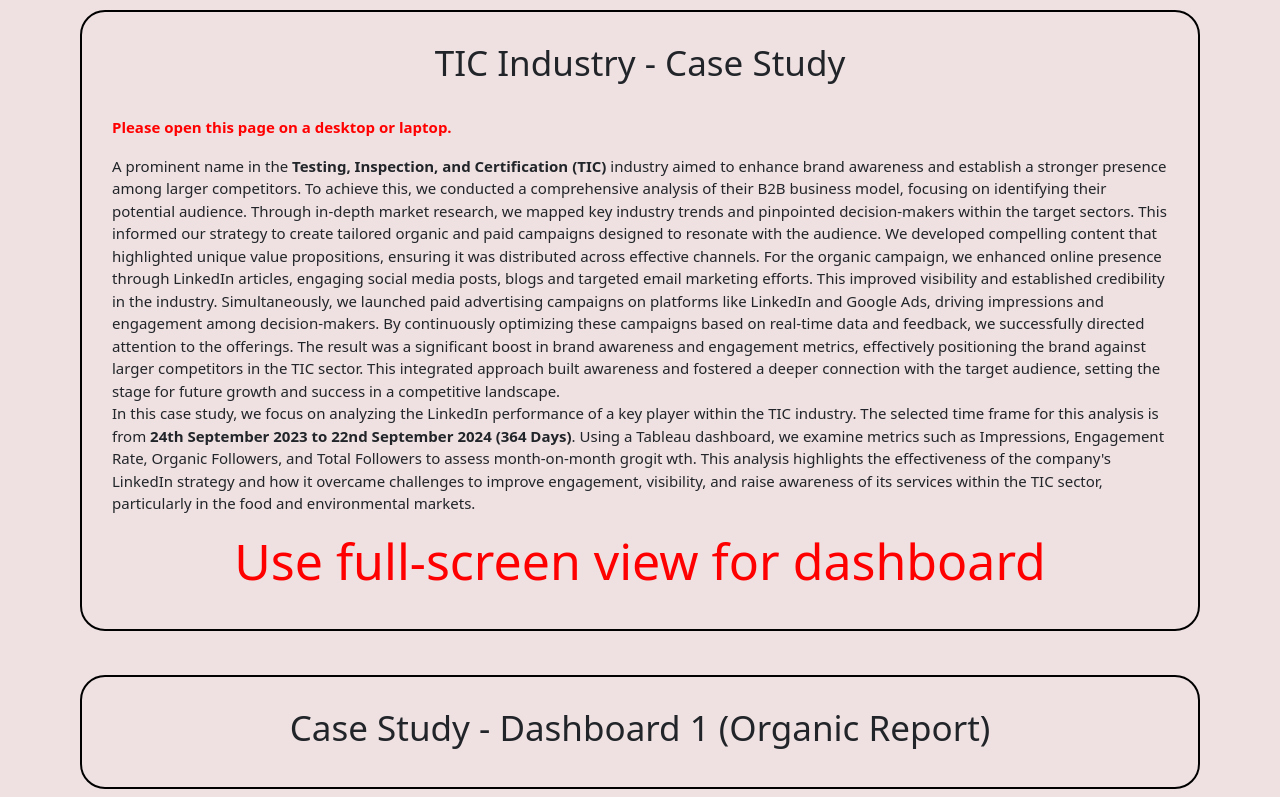
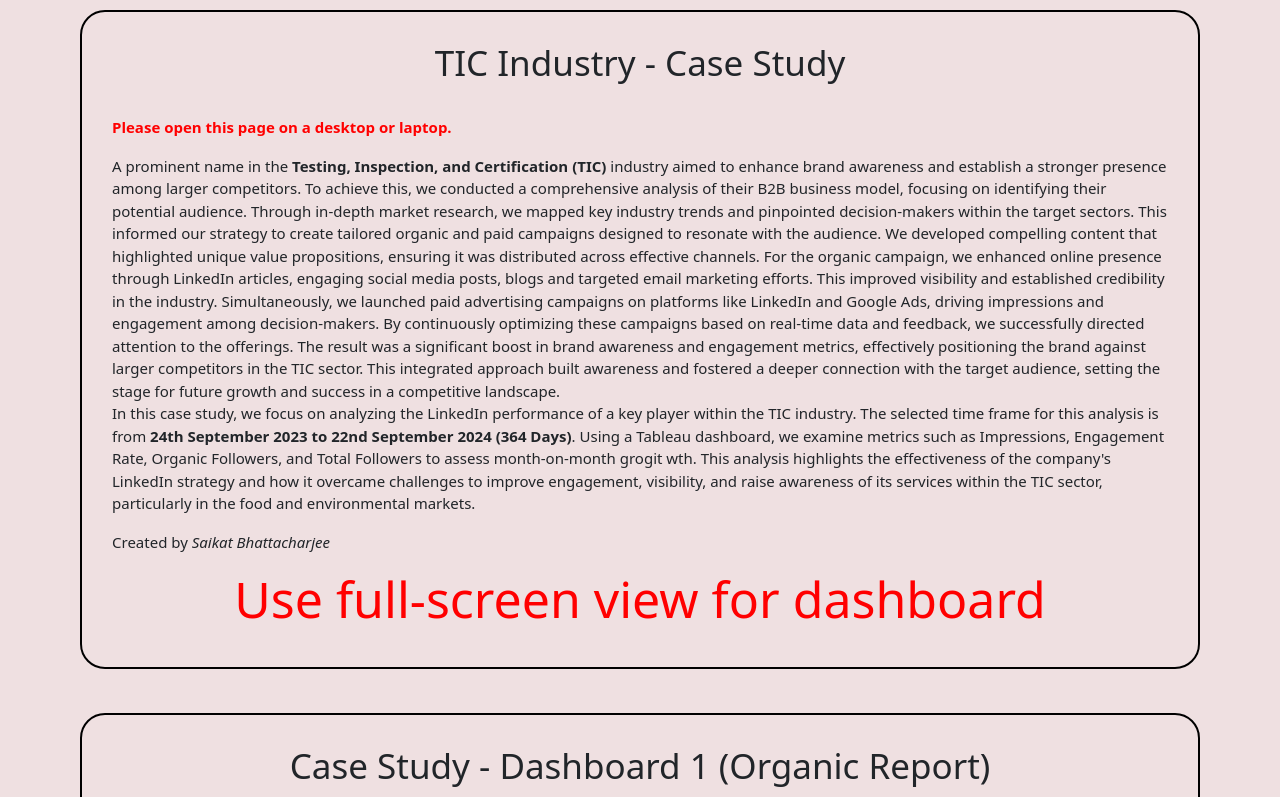
Before and after one commit to saikatb2000/TIC-Industry_case_study, a plain HTML site: page index.html in a window 1280 px wide. Shown: the top 797 px of the page. Drawn offline with nearby package versions, Linux system fonts and the light colour scheme.

Commit message:
Update index.html

```diff
--- a/index.html
+++ b/index.html
@@ -26,6 +26,7 @@
             <br>
 
             In this case study, we focus on analyzing the LinkedIn performance of a key player within the TIC industry. The selected time frame for this analysis is from <span style="font-weight: bold;">24th September 2023 to 22nd September 2024 (364 Days)</span>. Using a Tableau dashboard, we examine metrics such as Impressions, Engagement Rate, Organic Followers, and Total Followers to assess month-on-month grogit wth. This analysis highlights the effectiveness of the company's LinkedIn strategy and how it overcame challenges to improve engagement, visibility, and raise awareness of its services within the TIC sector, particularly in the food and environmental markets. </p>
+            <p>Created by <span style="font-style: italic">Saikat Bhattacharjee</span></p>
         <h3>Use full-screen view for dashboard</h3>
     </div>
     <br>
```
